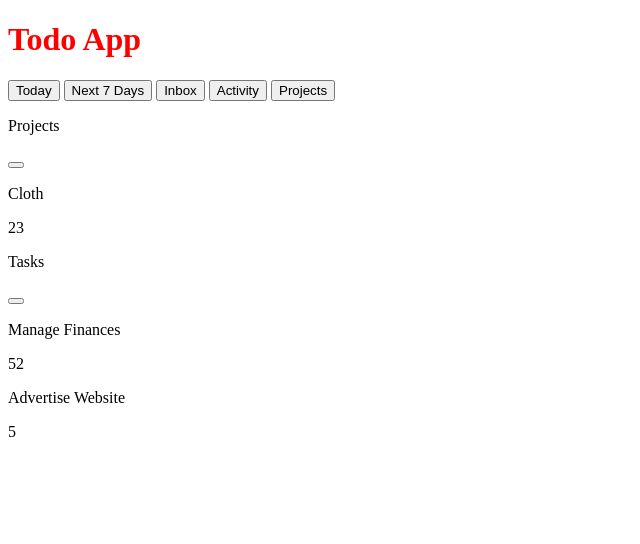
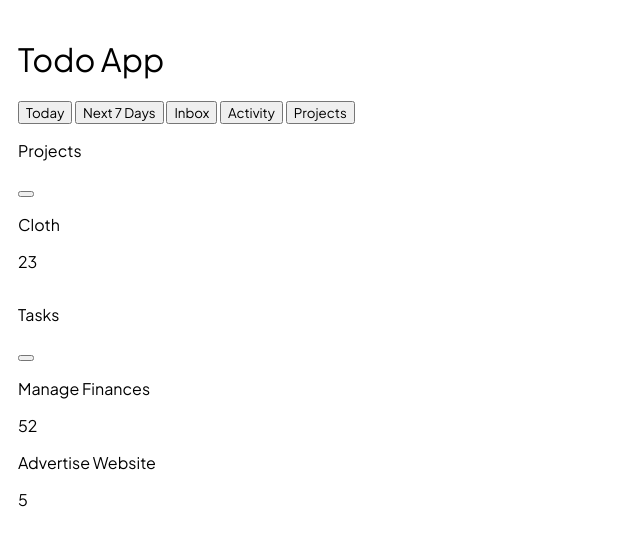
Before and after one commit to pepse3000/todo-list, a website built with webpack: page src/index.html in a window 1280 px wide. Shown: the whole page, without its empty margins (0-640 px from the left). Built offline with nearby package versions, Linux system fonts and the light colour scheme.

Commit message:
add basic styles to sidebar and font

```diff
--- a/src/styles.css
+++ b/src/styles.css
@@ -1,3 +1,16 @@
-h1 {
-    color: red;
+@import url('https://fonts.googleapis.com/css2?family=Plus+Jakarta+Sans:ital,wght@0,200..800;1,200..800&display=swap');
+
+* {
+    font-family: "Plus Jakarta Sans", sans-serif;
+    font-optical-sizing: auto;
+    font-weight: 400;
+    font-style: normal;
 }
+
+/* Sidebar */
+
+.sidebar {
+    display: flex;
+    flex-direction: column;
+    padding: 10px;
+}
```
